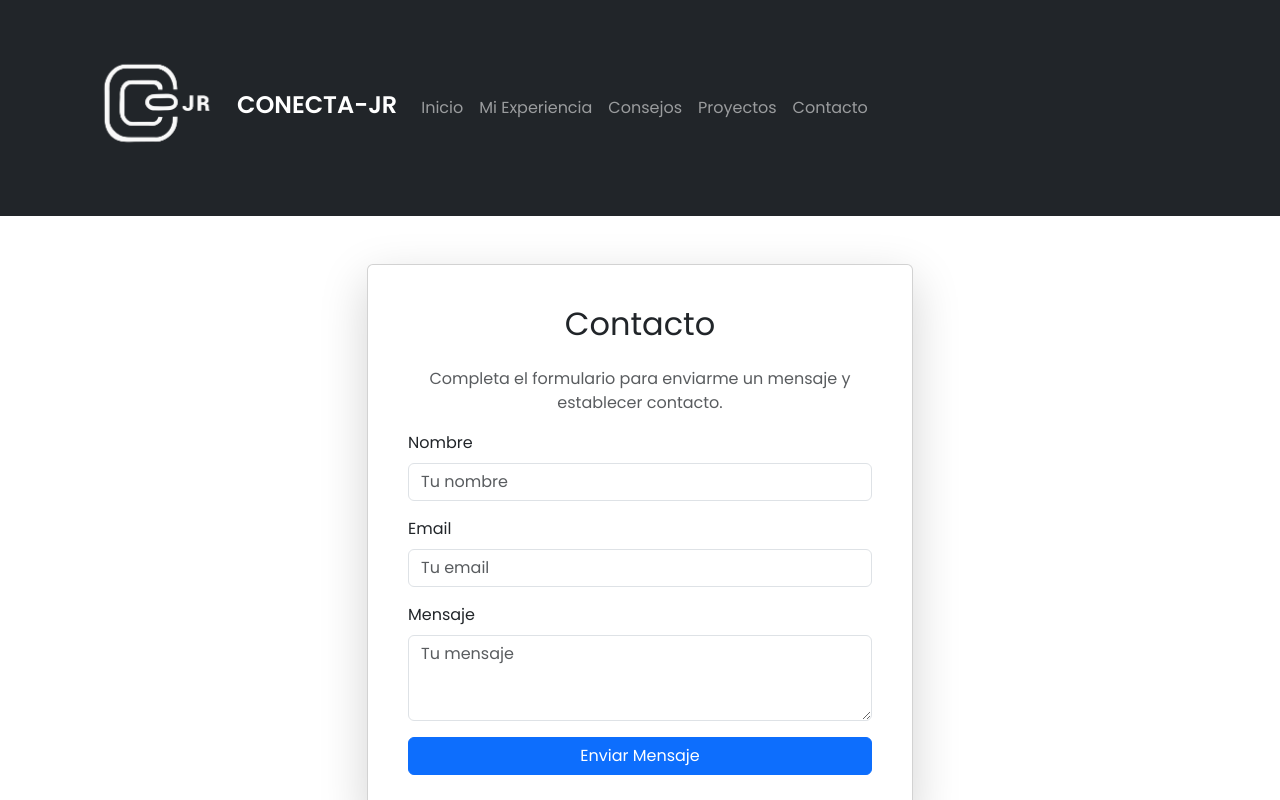
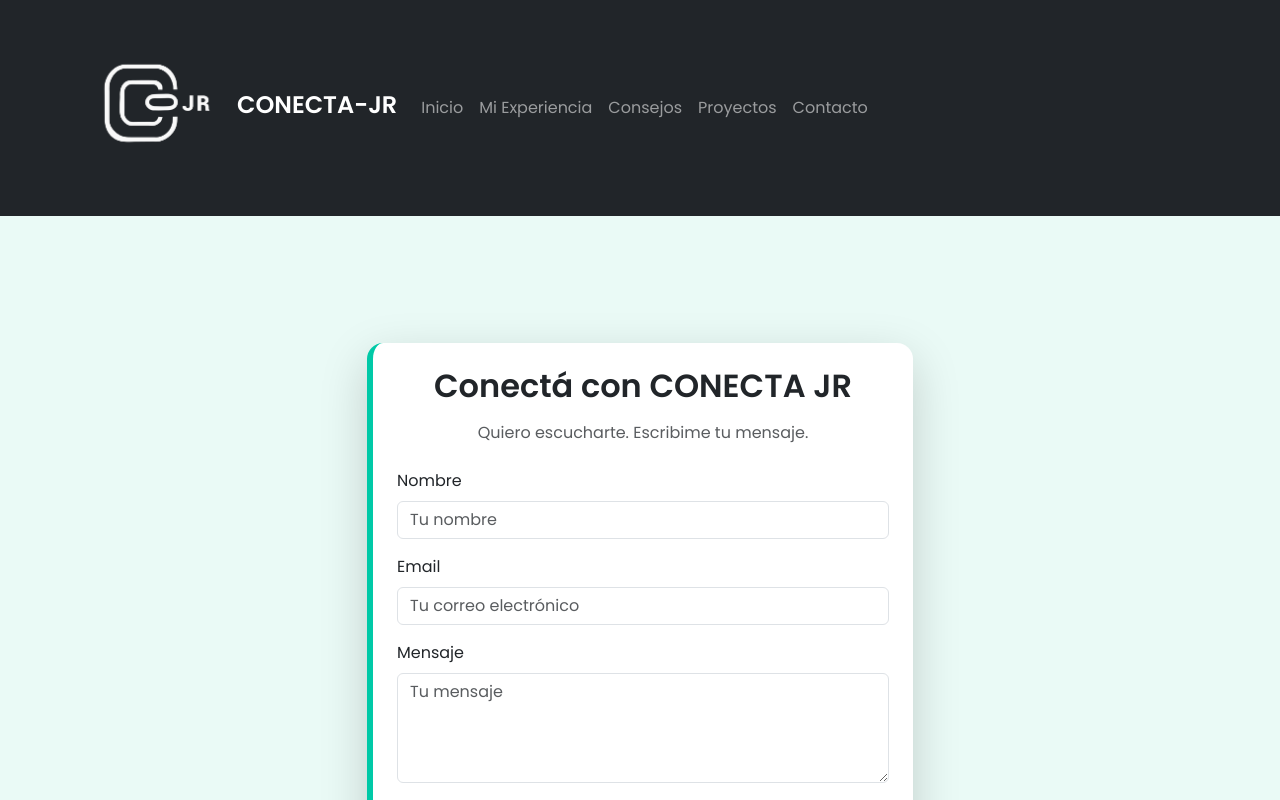
Before and after one commit to vanehit/Conecta-Jr, a React (Vite) app: page /contacto in a window 1280 px wide. Shown: the top 800 px of the page. Built offline with nearby package versions, Linux system fonts and the light colour scheme.

Commit message:
optimizando contacto

```diff
--- a/package.json
+++ b/package.json
@@ -10,11 +10,13 @@
     "preview": "vite preview"
   },
   "dependencies": {
+    "@lottiefiles/react-lottie-player": "^3.6.0",
     "axios": "^1.8.3",
     "bootstrap": "^5.3.3",
     "dotenv": "^16.4.7",
     "emailjs-com": "^3.2.0",
-    "framer-motion": "^12.4.1",
+    "framer-motion": "^12.23.0",
+    "lottie-react": "^2.4.1",
     "react": "^19.0.0",
     "react-bootstrap": "^2.10.9",
     "react-dom": "^19.0.0",
--- a/src/Pages/Contacto.jsx
+++ b/src/Pages/Contacto.jsx
@@ -1,98 +1,102 @@
 import { useState } from "react";
-import { Container, Row, Col, Card, Form, Button } from "react-bootstrap";
+import { Container, Row, Col, Form, Button, Alert, Spinner } from "react-bootstrap";
 import emailjs from "emailjs-com";
 import "../Styles/styles.scss";
 import Footer from "../components/Footer/Footer";
 
 function Contacto() {
-  const [formData, setFormData] = useState({
-    nombre: "",
-    email: "",
-    mensaje: "",
-  });
+  const [formData, setFormData] = useState({ nombre: "", email: "", mensaje: "" });
+  const [enviando, setEnviando] = useState(false);
+  const [exito, setExito] = useState(null);
+  const [error, setError] = useState(null);
 
   const handleChange = (e) => {
     setFormData({ ...formData, [e.target.name]: e.target.value });
   };
 
-  const handleSubmit = (e) => {
+  const handleSubmit = async (e) => {
     e.preventDefault();
+    setEnviando(true);
+    setExito(null);
+    setError(null);
 
-    emailjs
-      .send(
-        "service_rqb9rgf",
-        "ConectaJR",
-        formData,
-        "c1l9p5TF_aLwg_h6T"
-      )
-      .then(() => {
-        alert("Mensaje enviado con éxito!");
-        setFormData({ nombre: "", email: "", mensaje: "" }); // Limpiar el formulario
-      })
-      .catch((error) => console.log("Error al enviar mensaje:", error));
+    try {
+      await emailjs.send("service_rqb9rgf", "ConectaJR", formData, "c1l9p5TF_aLwg_h6T");
+      setExito("¡Gracias por contactarte! Te responderé pronto 😊");
+      setFormData({ nombre: "", email: "", mensaje: "" });
+    } catch (err) {
+      setError("Ocurrió un error al enviar tu mensaje. Intentalo de nuevo más tarde.");
+    } finally {
+      setEnviando(false);
+    }
   };
 
   return (
     <>
-      <main className="flex-grow-1">
-        <Container className="py-5">
+      <main className="contacto-seccion d-flex align-items-center justify-content-center">
+        <Container className="contacto-container py-5">
           <Row className="justify-content-center">
             <Col md={8} lg={6}>
-              <Card className="shadow-lg p-4">
-                <Card.Body>
-                  <h2 className="text-center mb-4">Contacto</h2>
-                  <p className="text-center text-muted">
-                    Completa el formulario para enviarme un mensaje y establecer contacto.
-                  </p>
+              <div className="contact-card p-4 rounded-4 shadow-lg">
+                <h2 className="text-center mb-3 fw-bold">Conectá con CONECTA JR</h2>
+                <p className="text-center text-muted mb-4">Quiero escucharte. Escribime tu mensaje.</p>
+
+                {exito && <Alert variant="success">{exito}</Alert>}
+                {error && <Alert variant="danger">{error}</Alert>}
+
                 <Form onSubmit={handleSubmit}>
-                    <Form.Group controlId="formName" className="mb-3">
+                  <Form.Group className="mb-3">
                     <Form.Label>Nombre</Form.Label>
                     <Form.Control
                       type="text"
+                      name="nombre"
                       placeholder="Tu nombre"
-                        name="nombre"
                       value={formData.nombre}
                       onChange={handleChange}
                       required
                     />
                   </Form.Group>
 
-                    <Form.Group controlId="formEmail" className="mb-3">
+                  <Form.Group className="mb-3">
                     <Form.Label>Email</Form.Label>
                     <Form.Control
                       type="email"
-                        placeholder="Tu email"
                       name="email"
+                      placeholder="Tu correo electrónico"
                       value={formData.email}
                       onChange={handleChange}
                       required
                     />
                   </Form.Group>
 
-                    <Form.Group controlId="formMessage" className="mb-3">
+                  <Form.Group className="mb-4">
                     <Form.Label>Mensaje</Form.Label>
                     <Form.Control
                       as="textarea"
-                        rows={3}
+                      name="mensaje"
                       placeholder="Tu mensaje"
-                        name="mensaje"
+                      rows={4}
                       value={formData.mensaje}
                       onChange={handleChange}
                       required
                     />
                   </Form.Group>
 
-                    <Button variant="primary" type="submit" className="w-100">
-                      Enviar Mensaje
+                  <Button type="submit" className="w-100 btn-conecta" disabled={enviando}>
+                    {enviando ? (
+                      <>
+                        <Spinner animation="border" size="sm" /> Enviando...
+                      </>
+                    ) : (
+                      "Enviar mensaje"
+                    )}
                   </Button>
                 </Form>
-                </Card.Body>
-              </Card>
+              </div>
             </Col>
           </Row>
         </Container>
       </main>
-
       <Footer />
     </>
   );
--- a/src/Styles/styles.scss
+++ b/src/Styles/styles.scss
@@ -71,7 +71,7 @@ main {
     background-color: $primary-color;
     transition: all 0.3s ease-in-out;
     &:hover {
-      background-color: darken($primary-color, 10%);
+      background-color: $primary-color;
       transform: scale(1.05);
     }
   }
@@ -189,3 +189,25 @@ main {
     display: block;
   }
 }
+
+//Contacto
+.contacto-seccion {
+  min-height: 100vh;
+  background: #eafaf6; // Suave, complementario al logo
+  padding: 2rem 0;
+}
+
+.contact-card {
+  background: #ffffff;
+  border-left: 6px solid #00c9a7; // Verde agua del logo
+}
+
+.btn-conecta {
+  background-color: #003b5c; // Azul oscuro del logo
+  border: none;
+  font-weight: 600;
+
+  &:hover {
+    background-color: #005077;
+  }
+}
--- a/src/components/HeroBanner/HeroBanner.jsx
+++ b/src/components/HeroBanner/HeroBanner.jsx
@@ -1,34 +1,37 @@
 import React from "react";
 import { motion } from "framer-motion";
 import Button from "./Button";
-import '../../Styles/styles.scss';
+import "../../Styles/styles.scss";
 
 const HeroBanner = () => {
   return (
     <section className="hero-banner text-white text-center">
-      <div className="container">
+      <div className="overlay" /> {/* Capa oscura encima de la imagen */}
+      <div className="container hero-content">
         <motion.h1
           className="display-4 fw-bold mb-3"
           initial={{ opacity: 0, y: -50 }}
           animate={{ opacity: 1, y: 0 }}
           transition={{ duration: 0.8 }}
         >
-          Conecta Jr: El Blog para Programadores Junior
+          Bienvenidos a <span className="highlight">Conecta Jr</span>
         </motion.h1>
+
         <motion.p
           className="lead mb-4"
-          initial={{ opacity: 0, y: 50 }}
+          initial={{ opacity: 0, y: 40 }}
           animate={{ opacity: 1, y: 0 }}
-          transition={{ duration: 0.8, delay: 0.3 }}
+          transition={{ duration: 0.8, delay: 0.2 }}
         >
           Consejos, recursos y experiencias para dar tus primeros pasos en el desarrollo web.
         </motion.p>
+
         <motion.div
           initial={{ scale: 0.8, opacity: 0 }}
           animate={{ scale: 1, opacity: 1 }}
-          transition={{ duration: 0.5, delay: 0.6 }}
+          transition={{ duration: 0.5, delay: 0.5 }}
         >
-          <Button onClick={() => alert("¡Bienvenido!")}>¡Descubre más!</Button>
+          <Button onClick={() => alert("¡Explorá el blog!")}>Descubrí más</Button>
         </motion.div>
       </div>
     </section>
```
Also changed, not shown: 1 other file (tests, documents, lock files or other folders). Lines whose indentation alone changed are shown as unchanged.
